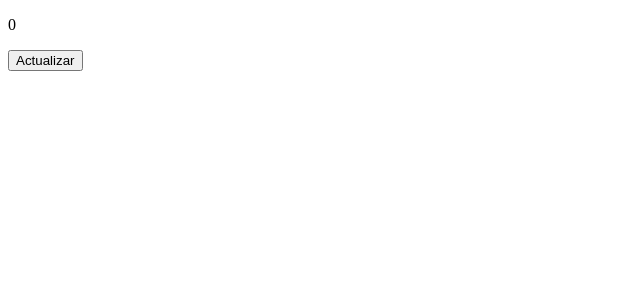
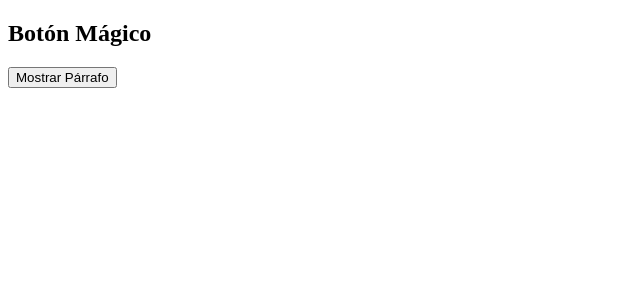
Before and after one commit to zitor83/bootcamp-fullstack-Esplai, a React (Vite) app in the folder 03-react/sheet-03/: page / in a window 1280 px wide. Shown: the top 300 px of the page, without its empty margins (0-640 px from the left). Built offline with nearby package versions, Linux system fonts and the light colour scheme.

Commit message:
feat: add ButtonHidden component for exercise 04 and update App to use it

```diff
--- a/03-react/sheet-03/src/App.tsx
+++ b/03-react/sheet-03/src/App.tsx
@@ -1,6 +1,7 @@
 
 import "./App.css";
 import Sample from "./components/ejercicio-03/Sample";
+import ButtonHidden from "./components/ejercicio-04/ButtonHidden";
 //import Button from "./components/ejercicio-02/Button";
 
 //EJERCICIO 02: Crear un componente Button que tenga un estado valor, el cual se inicializa en 0. El componente debe mostrar el valor actual y un botón que al hacer click sume 1 al valor.
@@ -13,11 +14,19 @@ import Sample from "./components/ejercicio-03/Sample";
 // }
 
 
-//EJERCICIO 03: Corregirel código.
+//EJERCICIO 03: Corregir el código.
+// function App() {
+//   return (
+//     <>
+//       <Sample />
+//     </>
+//   );
+// }
+
 function App() {
   return (
     <>
-      <Sample />
+      <ButtonHidden />
     </>
   );
 }
--- /dev/null
+++ b/03-react/sheet-03/src/components/ejercicio-04/ButtonHidden.tsx
@@ -0,0 +1,22 @@
+import { useState } from "react";
+
+function ButtonHidden() {
+  const [visible, setVisible] = useState(false);
+
+  const toggleVisibility = () => {
+    setVisible(prevVisible => !prevVisible);
+  };
+  return (
+    <article>
+        <h2>Botón Mágico</h2>
+      <button onClick={toggleVisibility}>
+        {visible ? "Ocultar" : "Mostrar"} Párrafo
+      </button>
+      {visible && (
+        <p>Este párrafo aparece y desaparece al hacer clic en el botón.</p>
+      )}
+    </article>
+  );
+}
+
+export default ButtonHidden;
```
